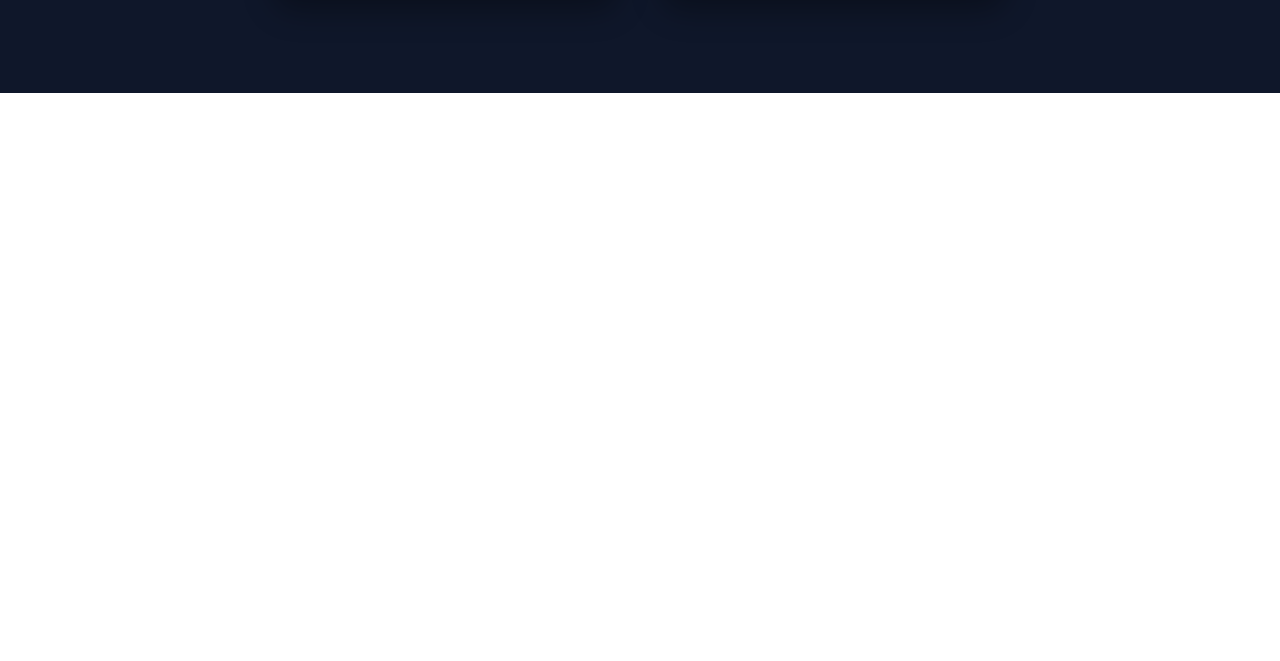
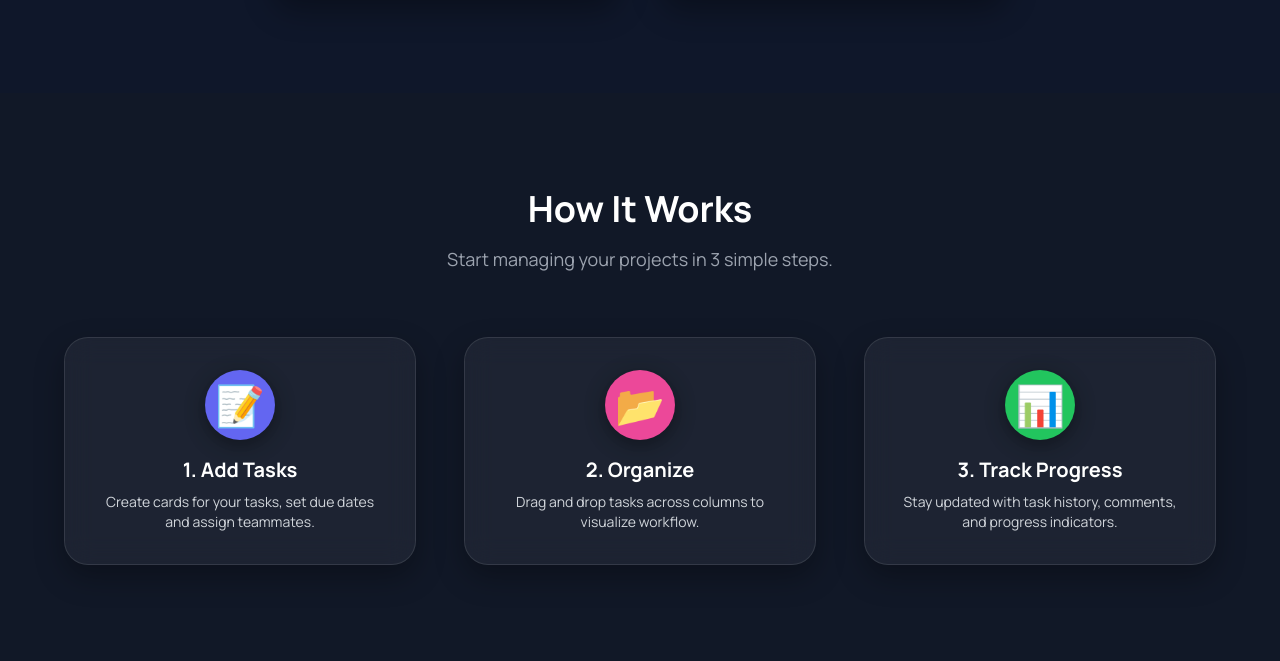
Before and after one commit to Omkarkadam-dev/Project_FlowBoard, a plain HTML site: page index.html in a window 1280 px wide. Shown: the part 1903-2564 px from the top of the page. Before the commit the page ends 1996 px from the top, so only its background shows below. Drawn offline with nearby package versions, Linux system fonts and the light colour scheme.

Commit message:
add how it works section

```diff
--- a/index.html
+++ b/index.html
@@ -110,6 +110,42 @@
     </div>
   </section>
 
+<!-- How It Works Section -->
+<section id="how-it-works" class="bg-[#111827] text-white py-24 px-6">
+    <div class="max-w-6xl mx-auto text-center">
+      <h2 class="text-4xl font-bold mb-4">How It Works</h2>
+      <p class="text-gray-400 mb-16 text-lg">Start managing your projects in 3 simple steps.</p>
+
+      <div class="grid sm:grid-cols-1 md:grid-cols-3 gap-12">
+        <!-- Step 1 -->
+        <div class="step-card glassy-step" data-step>
+          <div class="icon bg-indigo-500 mb-4">
+            📝
+          </div>
+          <h3 class="text-xl font-semibold mb-2">1. Add Tasks</h3>
+          <p class="text-gray-300 text-sm">Create cards for your tasks, set due dates and assign teammates.</p>
+        </div>
+
+        <!-- Step 2 -->
+        <div class="step-card glassy-step delay" data-step>
+          <div class="icon bg-pink-500 mb-4">
+            📂
+          </div>
+          <h3 class="text-xl font-semibold mb-2">2. Organize</h3>
+          <p class="text-gray-300 text-sm">Drag and drop tasks across columns to visualize workflow.</p>
+        </div>
+
+        <!-- Step 3 -->
+        <div class="step-card glassy-step delay-2" data-step>
+          <div class="icon bg-green-500 mb-4">
+            📊
+          </div>
+          <h3 class="text-xl font-semibold mb-2">3. Track Progress</h3>
+          <p class="text-gray-300 text-sm">Stay updated with task history, comments, and progress indicators.</p>
+        </div>
+      </div>
+    </div>
+  </section>
 
 
     <script src="script.js"></script>
--- a/script.js
+++ b/script.js
@@ -81,3 +81,21 @@ document.addEventListener("DOMContentLoaded", () => {
     glare: true,
     "max-glare": 0.2,
   });
+
+  // Scroll reveal for How It Works section
+document.addEventListener("DOMContentLoaded", () => {
+    const steps = document.querySelectorAll("[data-step]");
+
+    const observer = new IntersectionObserver(entries => {
+      entries.forEach(entry => {
+        if (entry.isIntersecting) {
+          entry.target.classList.add("reveal");
+          observer.unobserve(entry.target);
+        }
+      });
+    }, {
+      threshold: 0.2
+    });
+
+    steps.forEach(step => observer.observe(step));
+  });
--- a/style.css
+++ b/style.css
@@ -105,3 +105,40 @@ body {
   .delay {
     transition-delay: 0.3s;
   }
+
+  .glassy-step {
+    background: rgba(255, 255, 255, 0.05);
+    border: 1px solid rgba(255, 255, 255, 0.1);
+    backdrop-filter: blur(14px);
+    padding: 2rem;
+    border-radius: 1.5rem;
+    transition: transform 0.6s ease, opacity 0.6s ease;
+    transform: translateY(30px);
+    opacity: 0;
+    box-shadow: 0 12px 30px rgba(0, 0, 0, 0.3);
+  }
+
+  .glassy-step.reveal {
+    transform: translateY(0);
+    opacity: 1;
+  }
+
+  .icon {
+    font-size: 2.5rem;
+    width: 70px;
+    height: 70px;
+    border-radius: 9999px;
+    display: flex;
+    align-items: center;
+    justify-content: center;
+    margin: 0 auto 1rem;
+    color: white;
+    box-shadow: 0 5px 20px rgba(0, 0, 0, 0.4);
+  }
+
+  .delay {
+    transition-delay: 0.2s;
+  }
+  .delay-2 {
+    transition-delay: 0.4s;
+  }
```
